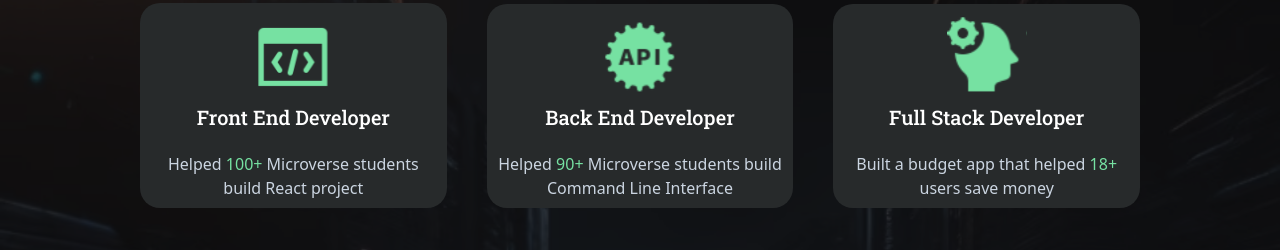
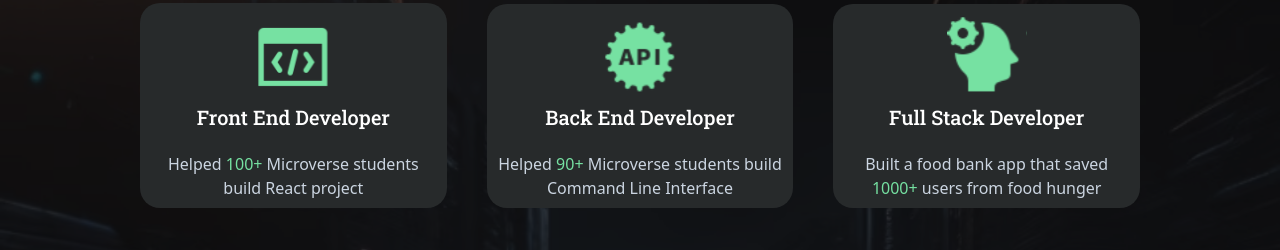
Before and after one commit to Ayokunnumi1/ayokunnumi-portfolio, a React (Create React App) app in the folder front-end/: page / in a window 1280 px wide. Shown: the part 909-1159 px from the top of the page. Built offline with nearby package versions, Linux system fonts and the light colour scheme; no server answers.

Commit message:
Update my service section

```diff
--- a/front-end/src/component/MyServices.js
+++ b/front-end/src/component/MyServices.js
@@ -56,8 +56,8 @@ const MyServices = () => {
               Full Stack Developer
             </h4>
             <p className="mt-5 text-slate-300">
-              Built a budget app that helped
-              <span className="text-[#76E1A2]"> 18+</span> users save money
+              Built a food bank app that saved
+              <span className="text-[#76E1A2]"> 1000+</span> users from food hunger
             </p>
           </div>
         </article>
```
